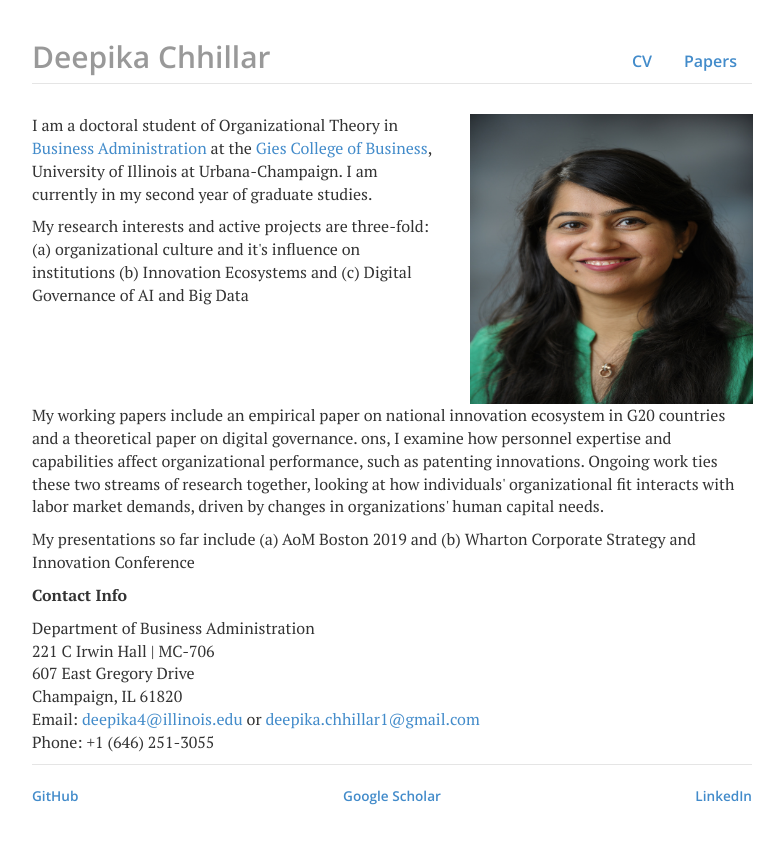
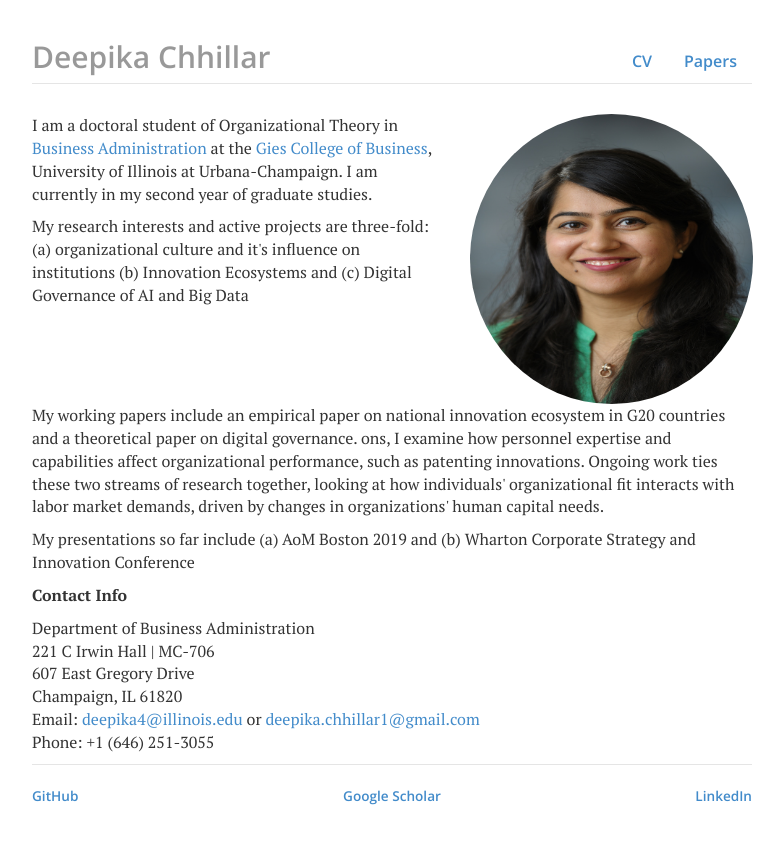
Before and after one commit to deepikachhillar/deepikachhillar.github.io-old, a Jekyll site: the page built from index.html, in a window 1280 px wide. Shown: the top 844 px of the page, without its empty margins (248-1032 px from the left). Built offline with Jekyll 4.4.1, drawn with Linux system fonts in a browser that asks for light colours; nearby versions of some CDN libraries.

Commit message:
Update index.html

```diff
--- a/index.html
+++ b/index.html
@@ -9,7 +9,7 @@ title: deepikachhillar.github.io
 	</div>
 	<div class="col-sm-5">
 		<a href="https://giesbusiness.illinois.edu/profile/deepika-chhillar" target="_blank">
-			<img class="circular-square" alt="Deepika Chhillar" src="files/Business Dept_Profile Pic_Deepika copy.JPG" style="height:290px"/>
+			<img class="circular--square" alt="Deepika Chhillar" src="files/Business Dept_Profile Pic_Deepika copy.JPG" style="height:290px"/>
 		</a>
 	</div>
 </div>
```
